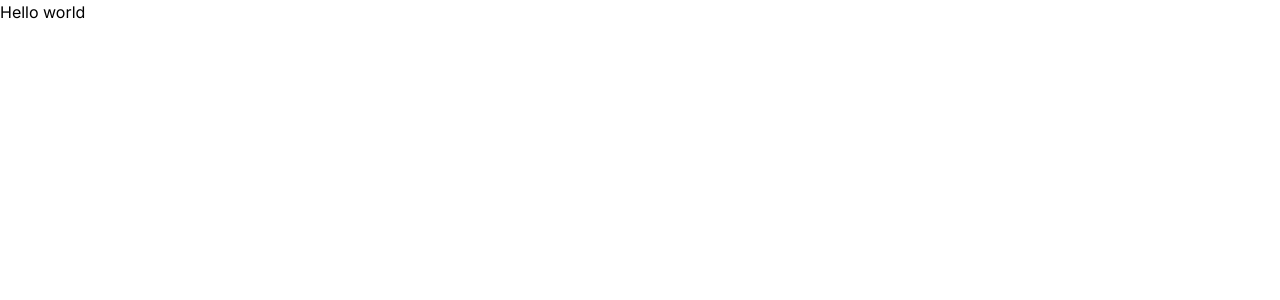
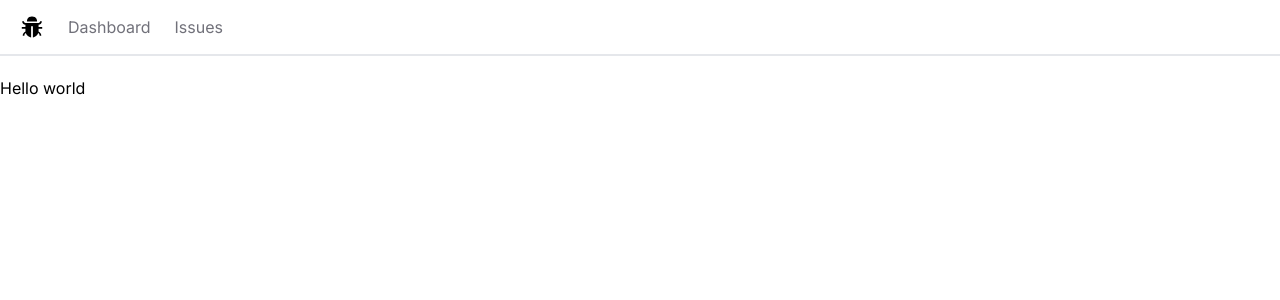
Before and after one commit to gooddevil79/issue-tracker, a Next.js app: page / in a window 1280 px wide. Shown: the top 300 px of the page. Built offline with nearby package versions, Linux system fonts and the light colour scheme.

Commit message:
implemented navbar

```diff
--- a/src/app/globals.css
+++ b/src/app/globals.css
@@ -1,6 +1,12 @@
 @tailwind base;
 @tailwind components;
 @tailwind utilities;
+
+@layer components {
+	.navLink {
+		@apply text-zinc-500 hover:text-zinc-800 transition-colors;
+	}
+}
 
 :root {
 	--foreground-rgb: 0, 0, 0;
@@ -8,14 +14,6 @@
 	--background-end-rgb: 255, 255, 255;
 }
 
-@media (prefers-color-scheme: dark) {
-	:root {
-		--foreground-rgb: 255, 255, 255;
-		--background-start-rgb: 0, 0, 0;
-		--background-end-rgb: 0, 0, 0;
-	}
-}
-
 body {
 	color: rgb(var(--foreground-rgb));
 }
--- a/src/app/layout.tsx
+++ b/src/app/layout.tsx
@@ -1,5 +1,8 @@
 import type { Metadata } from "next";
 import { Inter } from "next/font/google";
+
+import NavBar from "@src/components/NavBar";
+
 import "./globals.css";
 
 const inter = Inter({ subsets: ["latin"] });
@@ -16,7 +19,10 @@ export default function RootLayout({
 }>) {
 	return (
 		<html lang="en">
-      <body className={inter.className}>{children}</body>
+			<body className={inter.className}>
+				<NavBar />
+				<main>{children}</main>
+			</body>
 		</html>
 	);
 }
--- /dev/null
+++ b/src/components/NavBar.tsx
@@ -0,0 +1,36 @@
+import Link from "next/link";
+import React from "react";
+
+import { AiFillBug } from "react-icons/ai";
+
+const navLinks = [
+	{
+		title: "Dashboard",
+		path: "/",
+	},
+	{
+		title: "Issues",
+		path: "/issues",
+	},
+];
+
+const NavBar = function () {
+	return (
+		<nav className="flex space-x-6 border-b-2 mb-5 px-5 h-14 items-center">
+			<Link href="/" className="hover:animate-shake">
+				<AiFillBug className="text-2xl" />
+			</Link>
+			<ul className="flex space-x-6">
+				{navLinks.map(({ path, title }) => (
+					<li key={title}>
+						<Link href={path} className="navLink">
+							{title}
+						</Link>
+					</li>
+				))}
+			</ul>
+		</nav>
+	);
+};
+
+export default NavBar;
--- a/tailwind.config.ts
+++ b/tailwind.config.ts
@@ -13,6 +13,25 @@ const config: Config = {
 				"gradient-conic":
 					"conic-gradient(from 180deg at 50% 50%, var(--tw-gradient-stops))",
 			},
+			animation: {
+				shake: "shake 0.82s cubic-bezier(.36,.07,.19,.97) both",
+			},
+			keyframes: {
+				shake: {
+					"10%, 90%": {
+						transform: "translate3d(-1px, 0, 0)",
+					},
+					"20%, 80%": {
+						transform: "translate3d(1px, 0, 0)",
+					},
+					"30%, 50%, 70%": {
+						transform: "translate3d(-1px, 0, 0)",
+					},
+					"40%, 60%": {
+						transform: "translate3d(1px, 0, 0)",
+					},
+				},
+			},
 		},
 	},
 	plugins: [],
```
Also changed, not shown: package.json (+5 -4 lines), 1 other file (tests, documents, lock files or other folders). Lines whose indentation alone changed are shown as unchanged.
